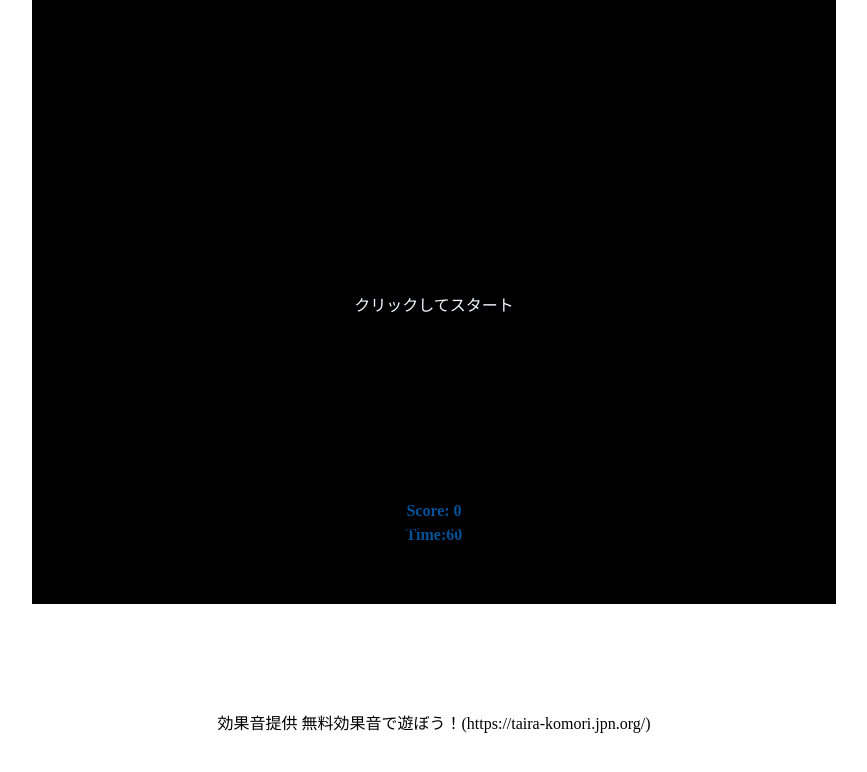
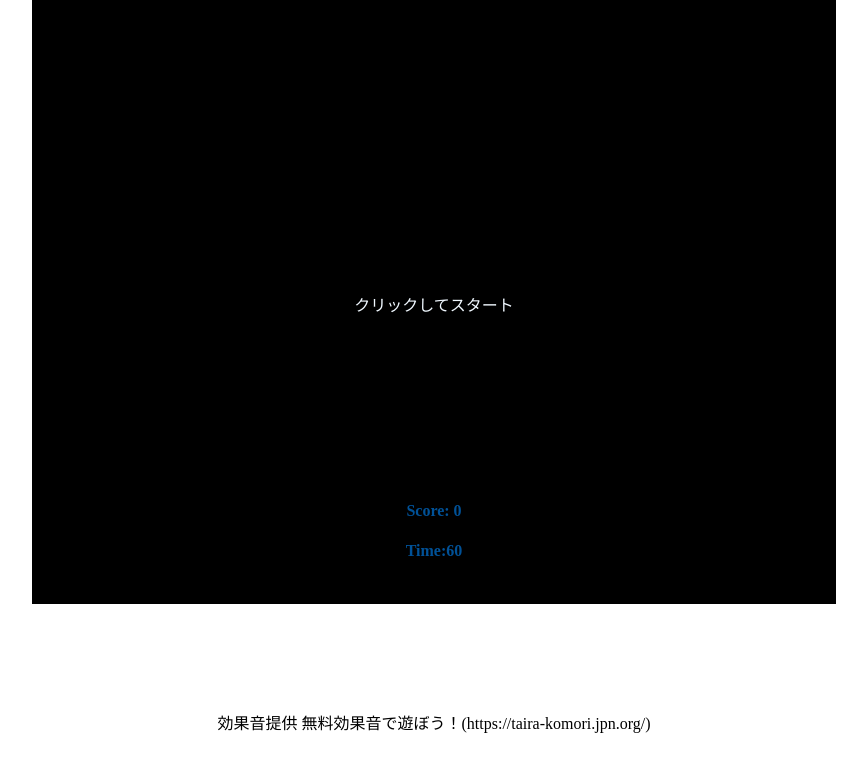
Before and after one commit to MizugutiK/Bubble-shooter-by-AI, a plain HTML site: page index.html in a window 1280 px wide. Shown: the whole page, without its empty margins (206-1073 px from the left). Drawn offline with Linux system fonts and the light colour scheme.

Commit message:
りーどみー編集

```diff
--- a/css.css
+++ b/css.css
@@ -27,7 +27,7 @@ body {
 }
 #timer{
     color: rgb(0, 81, 151);
-    bottom: 32%; /* ビューポートの下端からの距離を設定 */
+    bottom: 30%; /* ビューポートの下端からの距離を設定 */
     left: 50%; /* 左端からの距離をブラウザの中央に合わせる */
     transform: translateX(-50%); /* ブラウザの中央に配置 */
     position: absolute;
```
Also changed, not shown: 1 other file.
